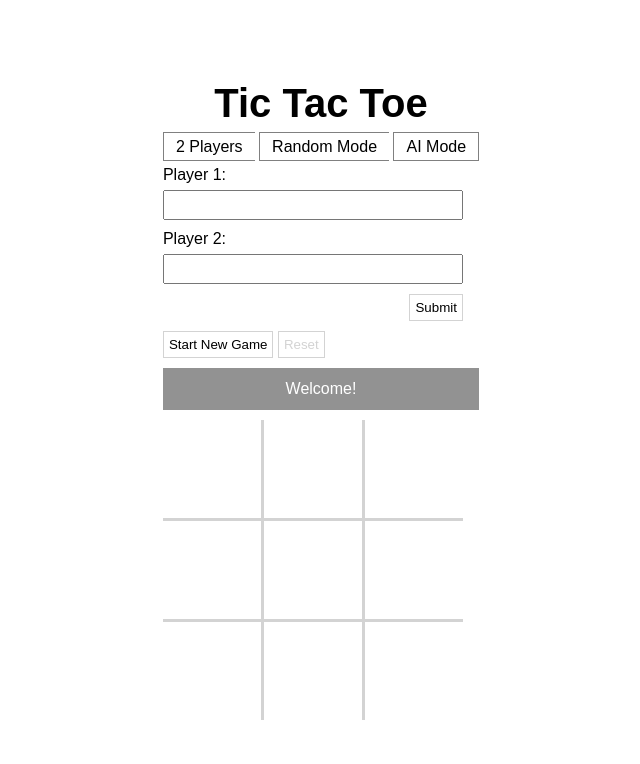
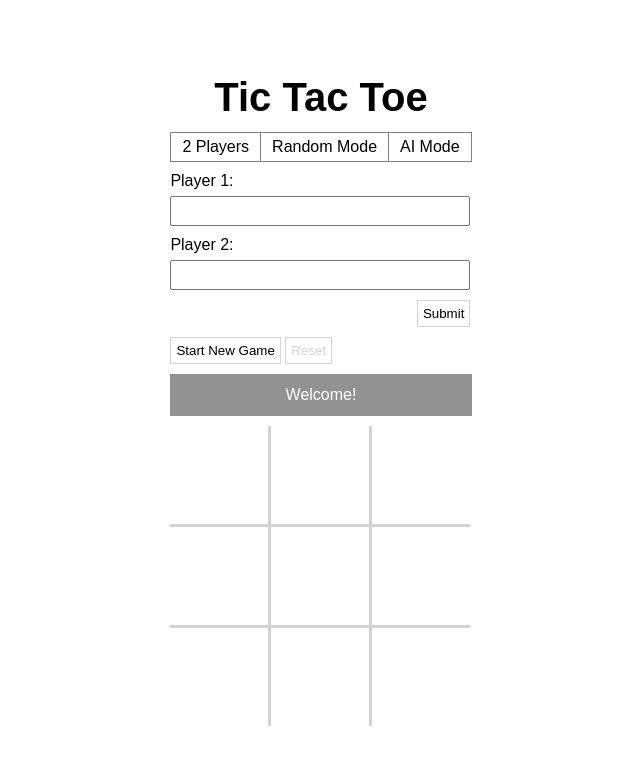
Before and after one commit to ValeRomann/tic-tac-toe, a plain HTML site: page index.html in a window 1280 px wide. Shown: the whole page, without its empty margins (319-959 px from the left). Drawn offline with Linux system fonts and the light colour scheme.

Commit message:
Rename back to .playmode and change

```diff
--- a/style.css
+++ b/style.css
@@ -30,17 +30,16 @@ h1 {
   display: none;
 }
 
-.radioContainer {
+.playMode {
   display: flex;
   justify-content: space-between;
   width: 100%;
-
 }
 
 .playMode label {
   border: 1px solid gray;
   text-align: center;
-  padding: 5px 12px;
+  padding: 5px 11px;
 }
 
 .playMode label:not(.playMode label:last-child) {
```
